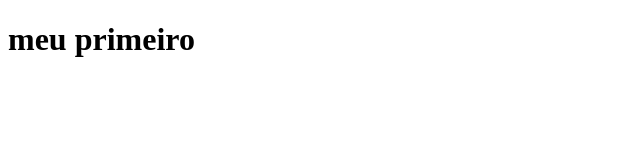
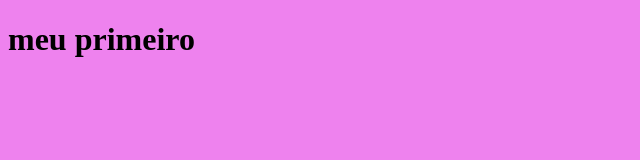
Before and after one commit to projCamilaVitoria/MeuPrimeiroSite, a plain HTML site: page index.html in a window 1280 px wide. Shown: the whole page, without its empty margins (0-640 px from the left). Drawn offline with Linux system fonts and the light colour scheme.

Commit message:
cor de fundo

```diff
--- a/index.html
+++ b/index.html
@@ -5,6 +5,11 @@
     <meta http-equiv="X-UA-Compatible" content="IE=edge">
     <meta name="viewport" content="width=device-width, initial-scale=1.0">
     <title>Poemas</title>
+    <style>
+        body{
+            background-color: violet;
+        }
+    </style>
 </head>
 <body>
     <h1>meu primeiro</h1>
```
